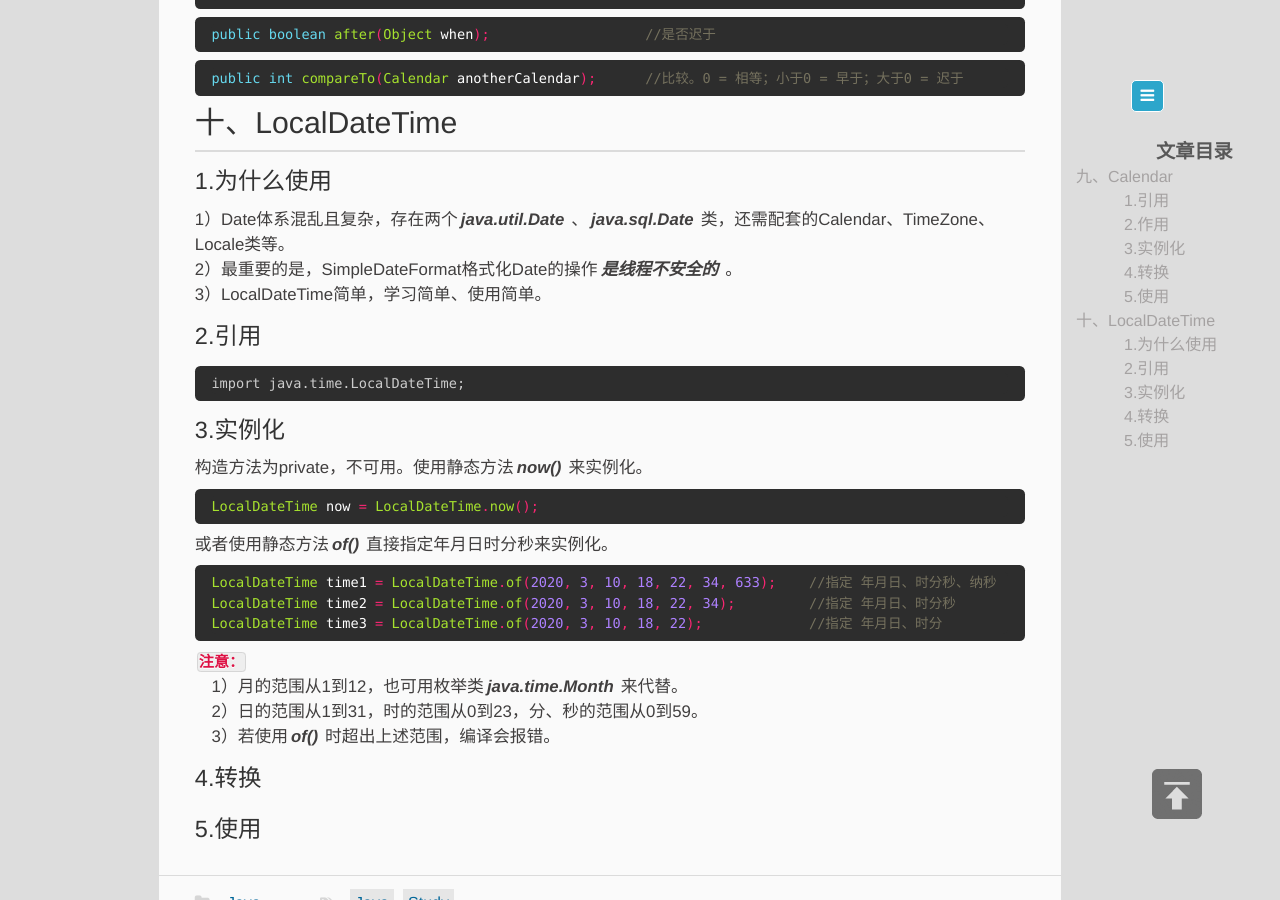
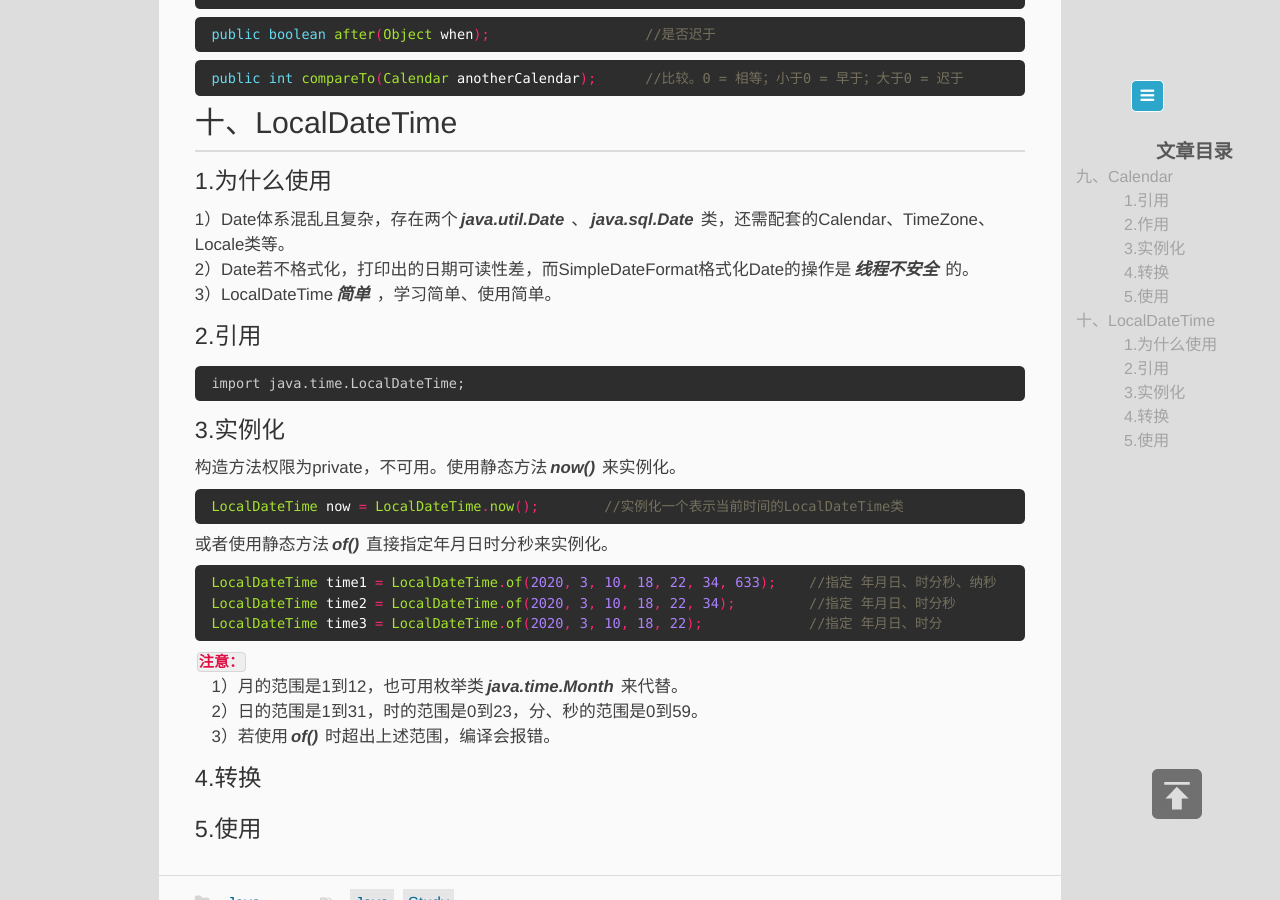
Before and after one commit to memorate/memorate.github.io, a Jekyll site: the page built from _posts/2020-03-10-java-time-overview2.md, in a window 1280 px wide and 900 px high, scrolled down 2756 px. Built offline with Jekyll 4.4.1, drawn with Linux system fonts in a browser that asks for light colours; some of the changed text lies outside the part shown.

Commit message:
完善20200310

````diff
--- a/_posts/2020-03-10-java-time-overview2.md
+++ b/_posts/2020-03-10-java-time-overview2.md
@@ -7,7 +7,7 @@
 categories: Java
 description: 各Java时间类介绍
 ---
-**Java中各类时间介绍与基本使用(二)**
+**Calendar、LocalDateTime介绍与基本使用**
 
 <!-- more -->
 ## 九、Calendar
@@ -139,16 +139,16 @@
 ## 十、LocalDateTime
 #### 1.为什么使用
 1）Date体系混乱且复杂，存在两个***java.util.Date***、***java.sql.Date***类，还需配套的Calendar、TimeZone、Locale类等。
-2）最重要的是，SimpleDateFormat格式化Date的操作***是线程不安全的***。
-3）LocalDateTime简单，学习简单、使用简单。
+2）Date若不格式化，打印出的日期可读性差，而SimpleDateFormat格式化Date的操作是***线程不安全***的。
+3）LocalDateTime***简单***，学习简单、使用简单。
 #### 2.引用
 ```text
 import java.time.LocalDateTime;
 ```
 #### 3.实例化
-构造方法为private，不可用。使用静态方法***now()***来实例化。
+构造方法权限为private，不可用。使用静态方法***now()***来实例化。
 ```java
-LocalDateTime now = LocalDateTime.now();
+LocalDateTime now = LocalDateTime.now();        //实例化一个表示当前时间的LocalDateTime类
 ```
 或者使用静态方法***of()***直接指定年月日时分秒来实例化。
 ```java
@@ -157,8 +157,8 @@
 LocalDateTime time3 = LocalDateTime.of(2020, 3, 10, 18, 22);             //指定 年月日、时分
 ```
 `注意：`
-　1）月的范围从1到12，也可用枚举类***java.time.Month***来代替。
-　2）日的范围从1到31，时的范围从0到23，分、秒的范围从0到59。
+　1）月的范围是1到12，也可用枚举类***java.time.Month***来代替。
+　2）日的范围是1到31，时的范围是0到23，分、秒的范围是0到59。
 　3）若使用***of()***时超出上述范围，编译会报错。
 #### 4.转换
 #### 5.使用
````
Also changed, not shown: _posts/2020-03-07-java-time-overview1.md (+1 -1 lines).
